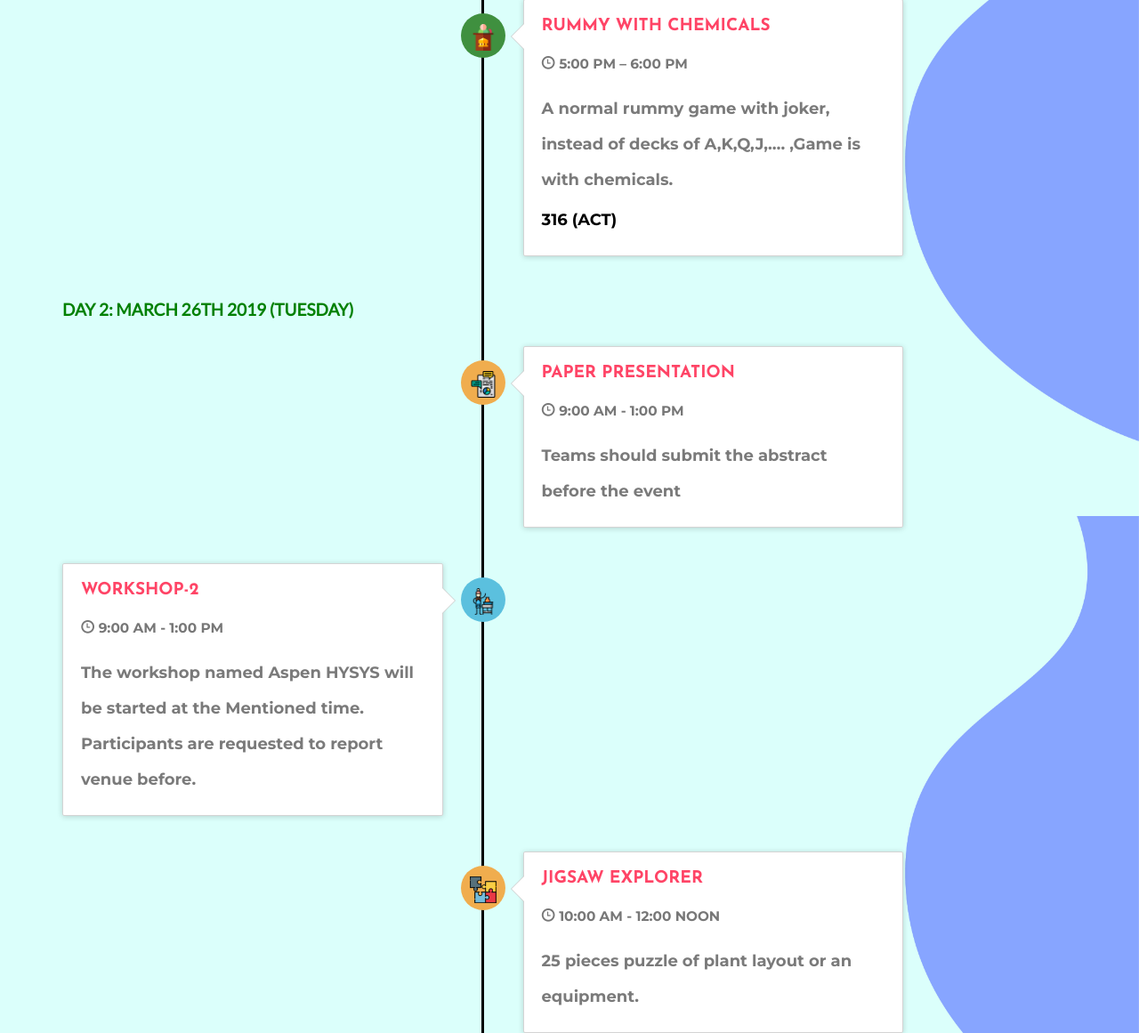
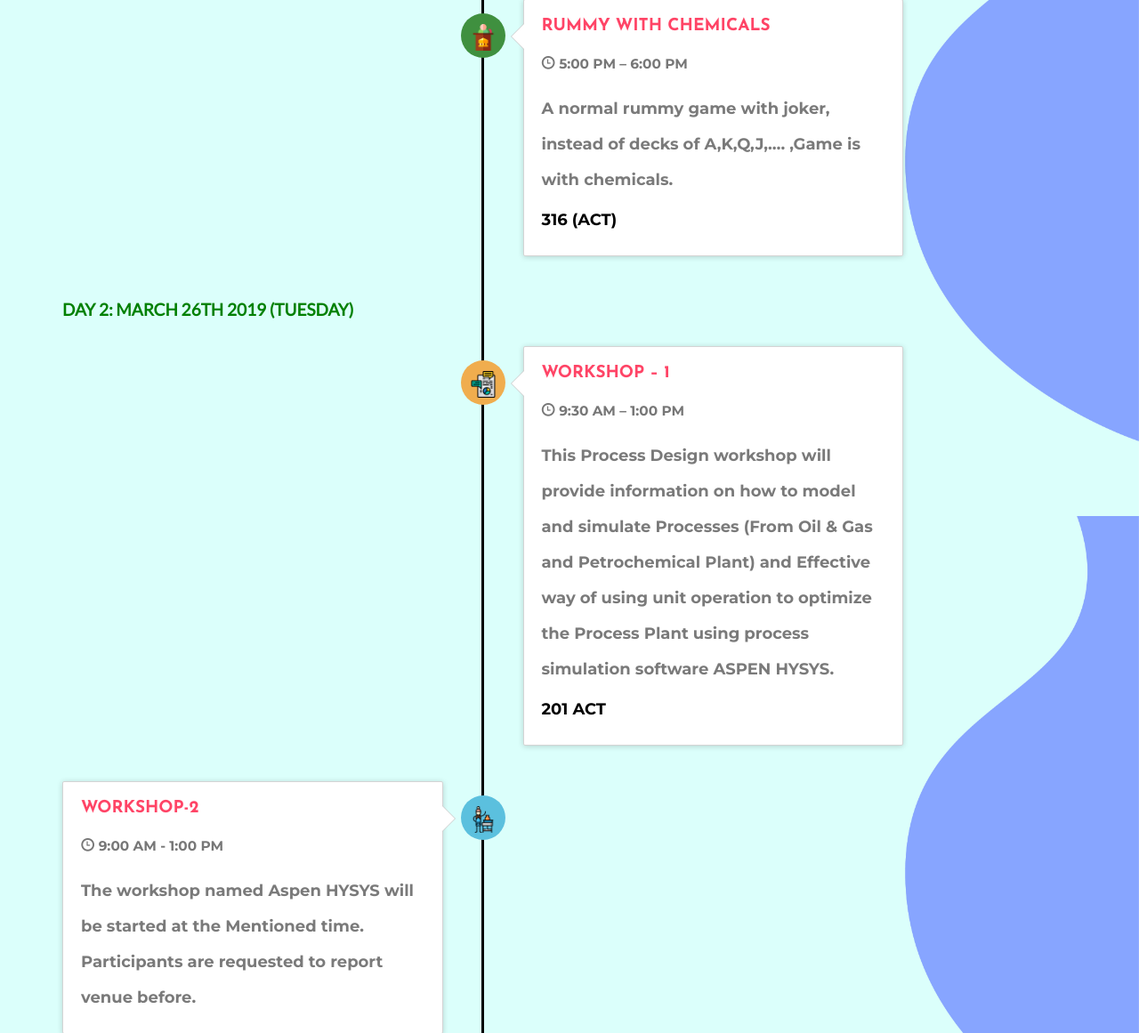
Before and after one commit to startersup/chemfluence, a PHP site: page /timeline/ in a window 1280 px wide. Shown: the part 1820-2981 px from the top of the page at 89% size. Run offline with PHP 8.4, Linux system fonts and the light colour scheme; some libraries are stand-ins or nearby versions.

Commit message:
Update index.php
ss

```diff
--- a/timeline/index.php
+++ b/timeline/index.php
@@ -247,11 +247,12 @@ $_SESSION['redirect']='/timeline';
         	 <div class="timeline-badge warning"><img  class="imge1" src="../assets/images/tutorial.png"></div>
           <div class="timeline-panel">
             <div class="timeline-heading">
-              <h4 class="timeline-title">PAPER PRESENTATION</h4>
-               <p><small class="text-muted"><i class="glyphicon glyphicon-time"></i> 9:00 AM - 1:00 PM</small></p>
+              <h4 class="timeline-title">WORKSHOP – 1</h4>
+               <p><small class="text-muted"><i class="glyphicon glyphicon-time"></i> 9:30 AM – 1:00 PM</small></p>
             </div>
             <div class="timeline-body">
-              <p>Teams should submit the abstract before the event</p>
+              <p>This Process Design workshop will provide information on how to model and simulate Processes (From Oil & Gas and Petrochemical Plant) and Effective way of using unit operation to optimize the Process Plant using process simulation software ASPEN HYSYS.</p>
+              <p><span>201 ACT</span></p>
             </div>
           </div>
         </li><br>
```
